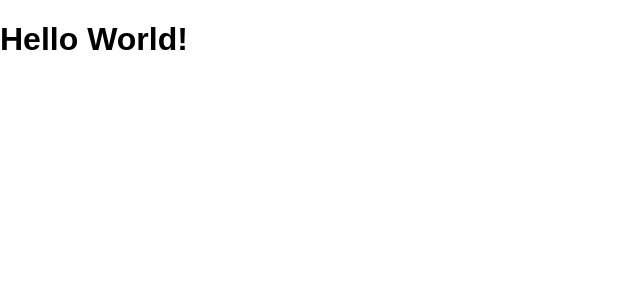
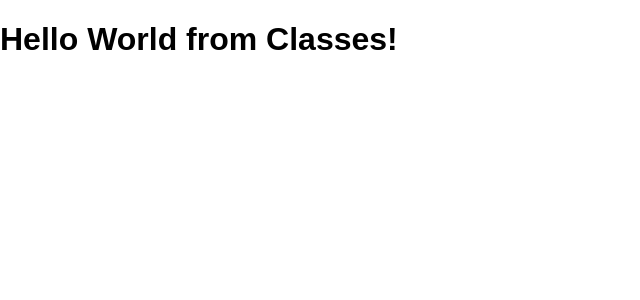
Before and after one commit to jpradtke/react-course, a React (Create React App) app in the folder my-app/: page / in a window 1280 px wide. Shown: the top 300 px of the page, without its empty margins (0-640 px from the left). Built offline with nearby package versions, Linux system fonts and the light colour scheme.

Commit message:
add first class

```diff
--- a/my-app/src/Classes/App.js
+++ b/my-app/src/Classes/App.js
@@ -1,9 +1,17 @@
 import React from "react"
 
-function App() {
+/* function App() {
     return (
         <h1>Hello World!</h1>
     )
+} */
+
+class App extends React.Component{
+    render(){
+        return (
+            <h1>Hello World from Classes!</h1>
+        )
+    }
 }
 
 export default App
```
